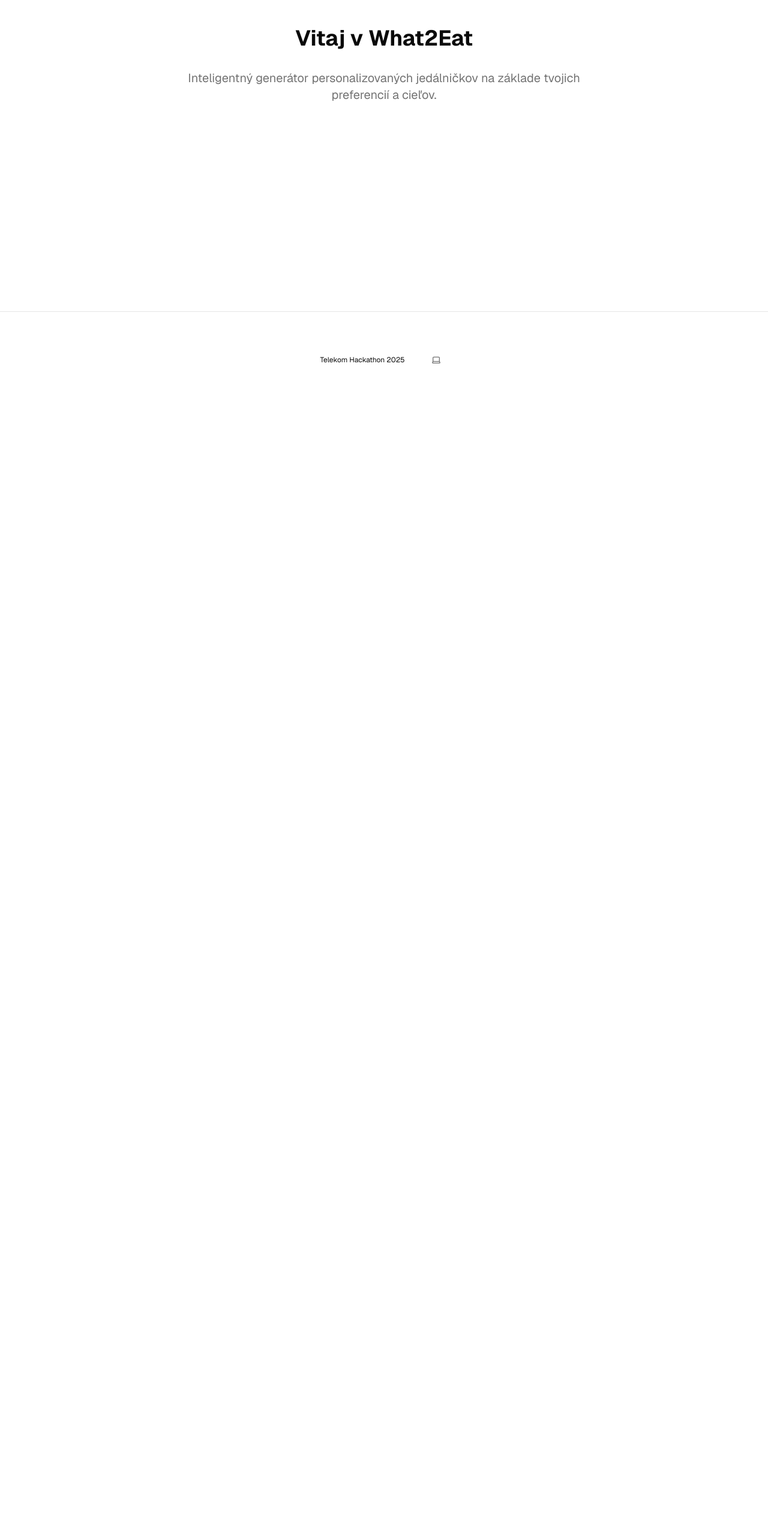
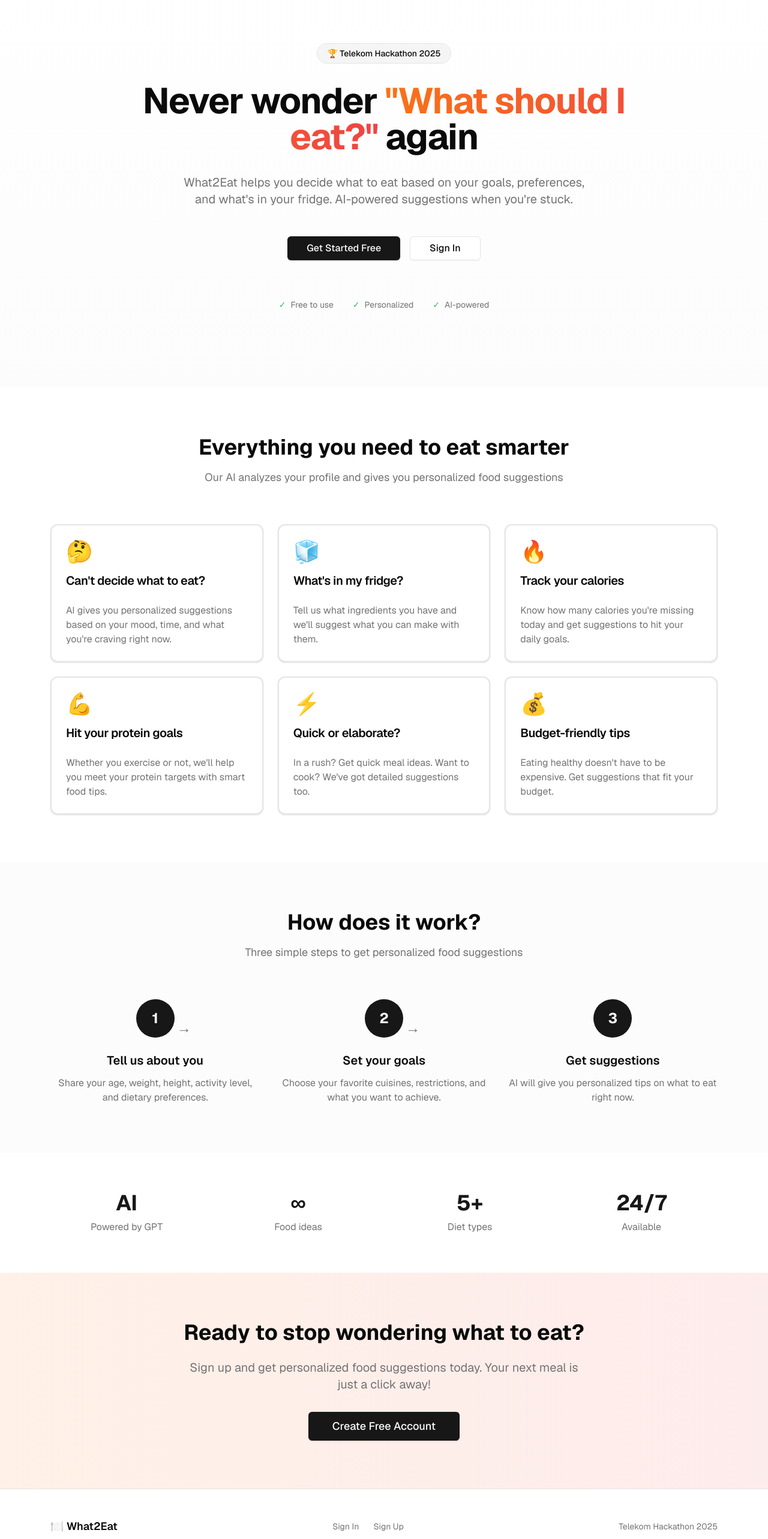
Before and after one commit to TeamLES/hackathon-telekom-2025-What2Eat, a Next.js app: page / in a window 1280 px wide. Shown: the part 120-2686 px from the top of the page at 60% size. Before the commit the page ends 800 px from the top, so only its background shows below. Built offline with nearby package versions, Linux system fonts and the light colour scheme; no server answers.

Commit message:
translate readme & landing page

```diff
--- a/app/layout.tsx
+++ b/app/layout.tsx
@@ -9,8 +9,8 @@ const defaultUrl = process.env.VERCEL_URL
 
 export const metadata: Metadata = {
   metadataBase: new URL(defaultUrl),
-  title: "Next.js and Supabase Starter Kit",
-  description: "The fastest way to build apps with Next.js and Supabase",
+  title: "What2Eat – Personalizovaný jedálniček s AI",
+  description: "Inteligentný generátor personalizovaných jedálničkov. Naplánuj si jedlá podľa tvojich cieľov, preferencií a diétnych obmedzení s pomocou AI.",
 };
 
 const geistSans = Geist({
--- a/app/page.tsx
+++ b/app/page.tsx
@@ -4,16 +4,71 @@ import { ThemeSwitcher } from "@/components/theme-switcher";
 import { hasEnvVars } from "@/lib/utils";
 import Link from "next/link";
 import { Suspense } from "react";
+import { Button } from "@/components/ui/button";
+import { Card, CardContent, CardDescription, CardHeader, CardTitle } from "@/components/ui/card";
+
+const features = [
+  {
+    icon: "🤔",
+    title: "Can't decide what to eat?",
+    description: "AI gives you personalized suggestions based on your mood, time, and what you're craving right now."
+  },
+  {
+    icon: "🧊",
+    title: "What's in my fridge?",
+    description: "Tell us what ingredients you have and we'll suggest what you can make with them."
+  },
+  {
+    icon: "🔥",
+    title: "Track your calories",
+    description: "Know how many calories you're missing today and get suggestions to hit your daily goals."
+  },
+  {
+    icon: "💪",
+    title: "Hit your protein goals",
+    description: "Whether you exercise or not, we'll help you meet your protein targets with smart food tips."
+  },
+  {
+    icon: "⚡",
+    title: "Quick or elaborate?",
+    description: "In a rush? Get quick meal ideas. Want to cook? We've got detailed suggestions too."
+  },
+  {
+    icon: "💰",
+    title: "Budget-friendly tips",
+    description: "Eating healthy doesn't have to be expensive. Get suggestions that fit your budget."
+  }
+];
+
+const steps = [
+  {
+    number: "1",
+    title: "Tell us about you",
+    description: "Share your age, weight, height, activity level, and dietary preferences."
+  },
+  {
+    number: "2",
+    title: "Set your goals",
+    description: "Choose your favorite cuisines, restrictions, and what you want to achieve."
+  },
+  {
+    number: "3",
+    title: "Get suggestions",
+    description: "AI will give you personalized tips on what to eat right now."
+  }
+];
 
 export default function Home() {
   return (
-    <main className="min-h-screen flex flex-col items-center">
-      <div className="flex-1 w-full flex flex-col gap-20 items-center">
-        <nav className="w-full flex justify-center border-b border-b-foreground/10 h-16">
-          <div className="w-full max-w-5xl flex justify-between items-center p-3 px-5 text-sm">
-            <div className="flex gap-5 items-center font-semibold">
-              <Link href={"/"}>🍽️ What2Eat</Link>
-            </div>
+    <main className="min-h-screen flex flex-col">
+      {/* Navigation */}
+      <nav className="w-full flex justify-center border-b border-b-foreground/10 h-16 sticky top-0 bg-background/80 backdrop-blur-sm z-50">
+        <div className="w-full max-w-6xl flex justify-between items-center p-3 px-5 text-sm">
+          <div className="flex gap-5 items-center font-semibold">
+            <Link href={"/"} className="text-lg">🍽️ What2Eat</Link>
+          </div>
+          <div className="flex items-center gap-4">
+            <ThemeSwitcher />
             {!hasEnvVars ? (
               <EnvVarWarning />
             ) : (
@@ -22,21 +77,171 @@ export default function Home() {
               </Suspense>
             )}
           </div>
-        </nav>
-        <div className="flex-1 flex flex-col gap-20 max-w-5xl p-5">
-          <div className="flex flex-col gap-8 items-center">
-            <h1 className="text-4xl font-bold text-center">Vitaj v What2Eat</h1>
-            <p className="text-xl text-center text-muted-foreground max-w-2xl">
-              Inteligentný generátor personalizovaných jedálničkov na základe tvojich preferencií a cieľov.
+        </div>
+      </nav>
+
+      {/* Hero Section */}
+      <section className="w-full py-20 md:py-32 bg-gradient-to-b from-background to-muted/30">
+        <div className="max-w-6xl mx-auto px-5 flex flex-col items-center text-center gap-8">
+          <div className="inline-flex items-center rounded-full border px-4 py-1.5 text-sm font-medium bg-muted">
+            🏆 Telekom Hackathon 2025
+          </div>
+          <h1 className="text-4xl md:text-6xl font-bold tracking-tight max-w-4xl">
+            Never wonder{" "}
+            <span className="text-primary bg-gradient-to-r from-orange-500 to-red-500 bg-clip-text text-transparent">
+              "What should I eat?"
+            </span>{" "}
+            again
+          </h1>
+          <p className="text-xl text-muted-foreground max-w-2xl">
+            What2Eat helps you decide what to eat based on your goals, preferences, and what's in your fridge.
+            AI-powered suggestions when you're stuck.
+          </p>
+          <div className="flex flex-col sm:flex-row gap-4 mt-4">
+            <Button size="lg" asChild className="text-base px-8">
+              <Link href="/auth/sign-up">Get Started Free</Link>
+            </Button>
+            <Button size="lg" variant="outline" asChild className="text-base px-8">
+              <Link href="/auth/login">Sign In</Link>
+            </Button>
+          </div>
+          <div className="flex items-center gap-8 mt-8 text-sm text-muted-foreground">
+            <div className="flex items-center gap-2">
+              <span className="text-green-500">✓</span> Free to use
+            </div>
+            <div className="flex items-center gap-2">
+              <span className="text-green-500">✓</span> Personalized
+            </div>
+            <div className="flex items-center gap-2">
+              <span className="text-green-500">✓</span> AI-powered
+            </div>
+          </div>
+        </div>
+      </section>
+
+      {/* Features Section */}
+      <section className="w-full py-20 bg-background">
+        <div className="max-w-6xl mx-auto px-5">
+          <div className="text-center mb-16">
+            <h2 className="text-3xl md:text-4xl font-bold mb-4">
+              Everything you need to eat smarter
+            </h2>
+            <p className="text-muted-foreground text-lg max-w-2xl mx-auto">
+              Our AI analyzes your profile and gives you personalized food suggestions
             </p>
           </div>
+          <div className="grid grid-cols-1 md:grid-cols-2 lg:grid-cols-3 gap-6">
+            {features.map((feature, index) => (
+              <Card key={index} className="border-2 hover:border-primary/50 transition-colors">
+                <CardHeader>
+                  <div className="text-4xl mb-2">{feature.icon}</div>
+                  <CardTitle className="text-xl">{feature.title}</CardTitle>
+                </CardHeader>
+                <CardContent>
+                  <CardDescription className="text-base">
+                    {feature.description}
+                  </CardDescription>
+                </CardContent>
+              </Card>
+            ))}
+          </div>
         </div>
+      </section>
 
-        <footer className="w-full flex items-center justify-center border-t mx-auto text-center text-xs gap-8 py-16">
-          <p>Telekom Hackathon 2025</p>
-          <ThemeSwitcher />
-        </footer>
-      </div>
+      {/* How it works Section */}
+      <section className="w-full py-20 bg-muted/30">
+        <div className="max-w-6xl mx-auto px-5">
+          <div className="text-center mb-16">
+            <h2 className="text-3xl md:text-4xl font-bold mb-4">
+              How does it work?
+            </h2>
+            <p className="text-muted-foreground text-lg max-w-2xl mx-auto">
+              Three simple steps to get personalized food suggestions
+            </p>
+          </div>
+          <div className="grid grid-cols-1 md:grid-cols-3 gap-8">
+            {steps.map((step, index) => (
+              <div key={index} className="flex flex-col items-center text-center">
+                <div className="w-16 h-16 rounded-full bg-primary text-primary-foreground flex items-center justify-center text-2xl font-bold mb-6">
+                  {step.number}
+                </div>
+                <h3 className="text-xl font-semibold mb-3">{step.title}</h3>
+                <p className="text-muted-foreground">{step.description}</p>
+                {index < steps.length - 1 && (
+                  <div className="hidden md:block absolute transform translate-x-[200%] translate-y-8">
+                    <span className="text-muted-foreground text-2xl">→</span>
+                  </div>
+                )}
+              </div>
+            ))}
+          </div>
+        </div>
+      </section>
+
+      {/* Stats Section */}
+      <section className="w-full py-16 bg-background">
+        <div className="max-w-6xl mx-auto px-5">
+          <div className="grid grid-cols-2 md:grid-cols-4 gap-8 text-center">
+            <div>
+              <div className="text-4xl font-bold text-primary">AI</div>
+              <div className="text-muted-foreground mt-2">Powered by GPT</div>
+            </div>
+            <div>
+              <div className="text-4xl font-bold text-primary">∞</div>
+              <div className="text-muted-foreground mt-2">Food ideas</div>
+            </div>
+            <div>
+              <div className="text-4xl font-bold text-primary">5+</div>
+              <div className="text-muted-foreground mt-2">Diet types</div>
+            </div>
+            <div>
+              <div className="text-4xl font-bold text-primary">24/7</div>
+              <div className="text-muted-foreground mt-2">Available</div>
+            </div>
+          </div>
+        </div>
+      </section>
+
+      {/* CTA Section */}
+      <section className="w-full py-20 bg-gradient-to-r from-orange-500/10 to-red-500/10">
+        <div className="max-w-4xl mx-auto px-5 text-center">
+          <h2 className="text-3xl md:text-4xl font-bold mb-6">
+            Ready to stop wondering what to eat?
+          </h2>
+          <p className="text-xl text-muted-foreground mb-8 max-w-2xl mx-auto">
+            Sign up and get personalized food suggestions today.
+            Your next meal is just a click away!
+          </p>
+          <Button size="lg" asChild className="text-base px-10 py-6 text-lg">
+            <Link href="/auth/sign-up">Create Free Account</Link>
+          </Button>
+        </div>
+      </section>
+
+      {/* Footer */}
+      <footer className="w-full border-t py-12 bg-background">
+        <div className="max-w-6xl mx-auto px-5">
+          <div className="flex flex-col md:flex-row justify-between items-center gap-6">
+            <div className="flex items-center gap-2 text-lg font-semibold">
+              🍽️ What2Eat
+            </div>
+            <div className="flex flex-wrap justify-center gap-6 text-sm text-muted-foreground">
+              <Link href="/auth/login" className="hover:text-foreground transition-colors">
+                Sign In
+              </Link>
+              <Link href="/auth/sign-up" className="hover:text-foreground transition-colors">
+                Sign Up
+              </Link>
+            </div>
+            <div className="text-sm text-muted-foreground">
+              Telekom Hackathon 2025
+            </div>
+          </div>
+          <div className="mt-8 pt-8 border-t text-center text-sm text-muted-foreground">
+            <p>Built with ❤️ by: Miroslav Hanisko, Matej Bendík, Oliver Fecko, Jakub Janok, Lukáš Čeč</p>
+          </div>
+        </div>
+      </footer>
     </main>
   );
 }
```
Also changed, not shown: 1 other file (tests, documents, lock files or other folders).
